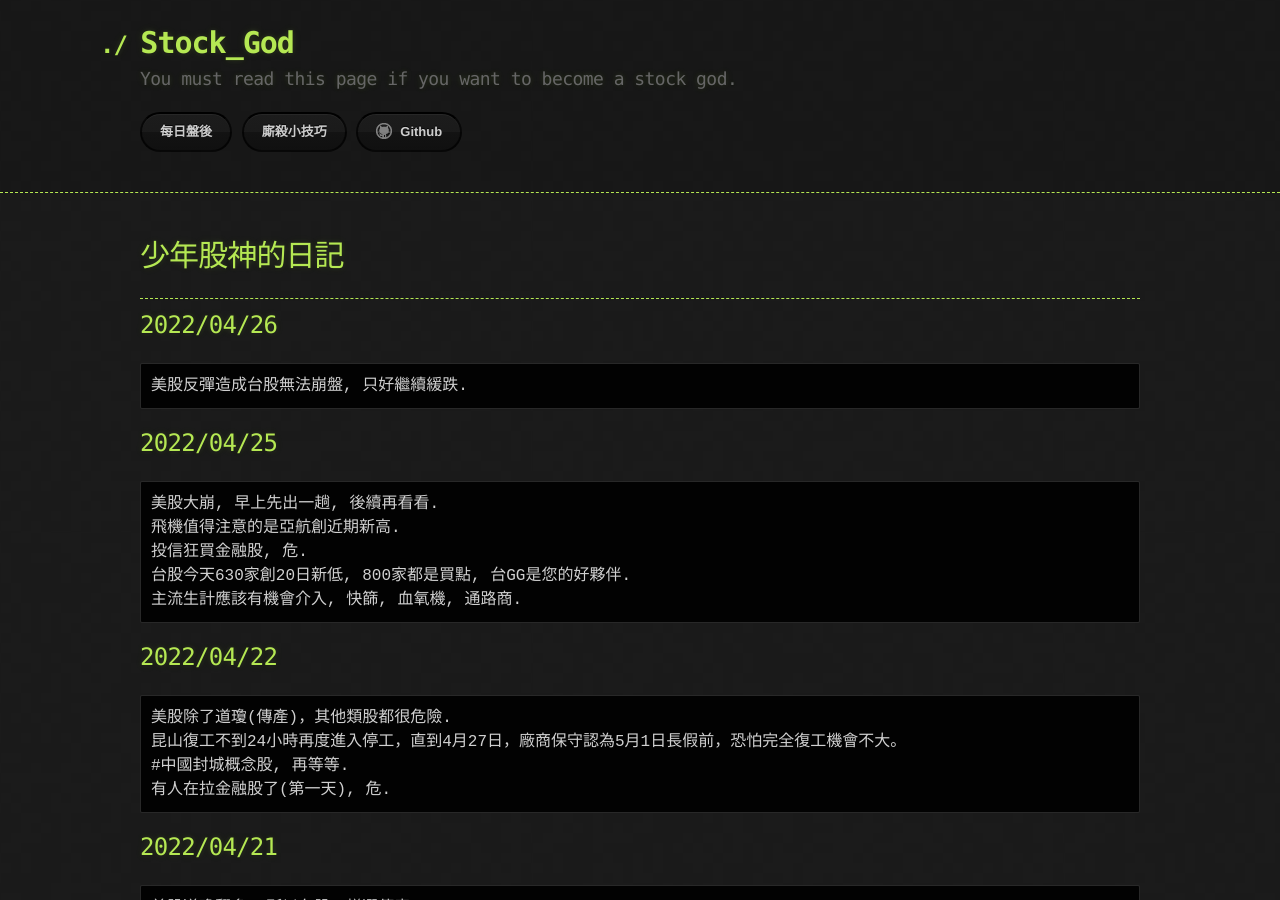
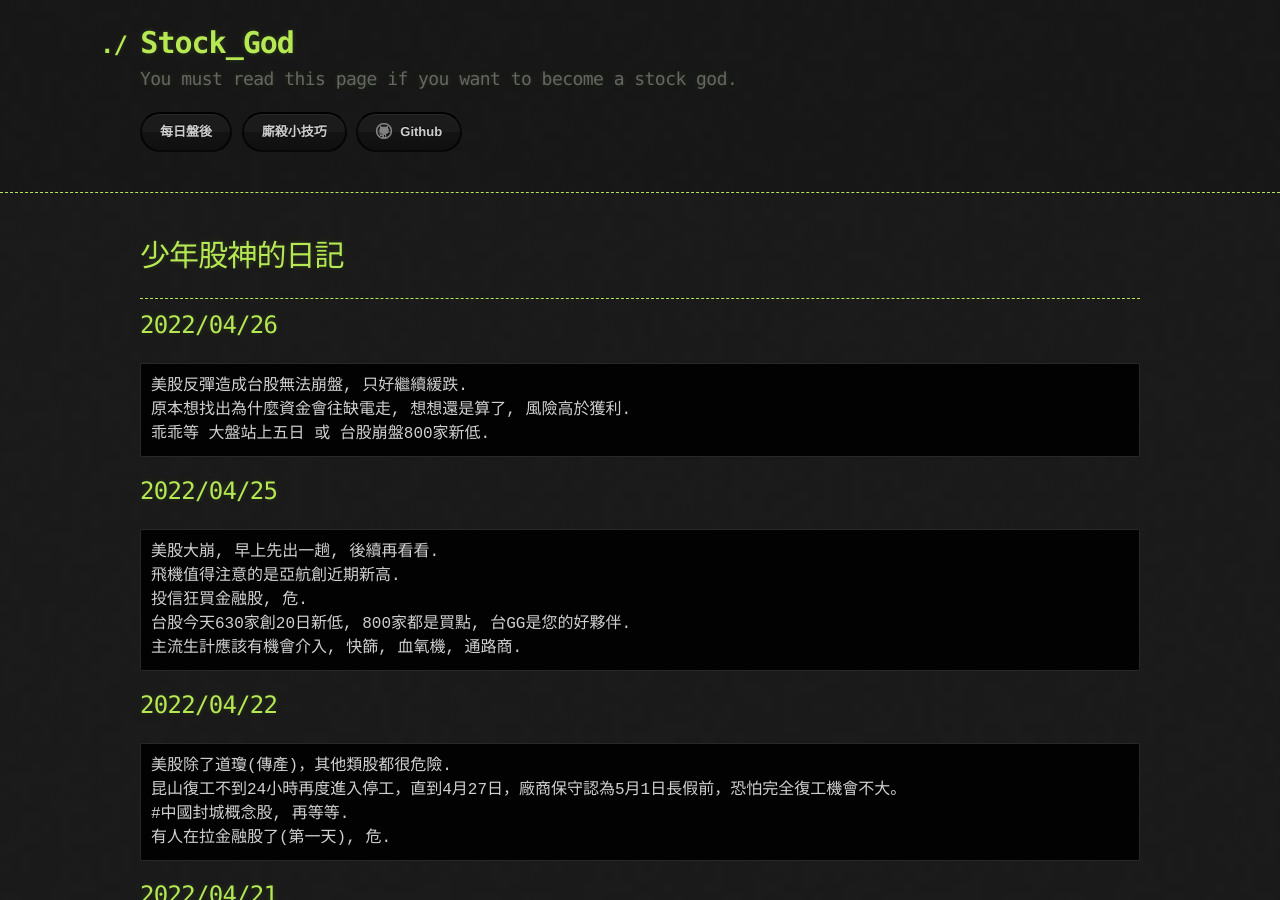
Before and after one commit to lepg5487/Stock_God, a Jekyll site: the page built from index.md, in a window 1280 px wide and 900 px high. Built offline with Jekyll 4.4.1, drawn with Linux system fonts in a browser that asks for light colours; our own code applies the rules of GitHub Pages for plain Markdown files.

Commit message:
Update index.md

````diff
--- a/index.md
+++ b/index.md
@@ -9,6 +9,8 @@ layout: testlayouts
 ## 2022/04/26
 ```
 美股反彈造成台股無法崩盤, 只好繼續緩跌.
+原本想找出為什麼資金會往缺電走, 想想還是算了, 風險高於獲利.
+乖乖等 大盤站上五日 或 台股崩盤800家新低.
 ```
 
 ## 2022/04/25
````
